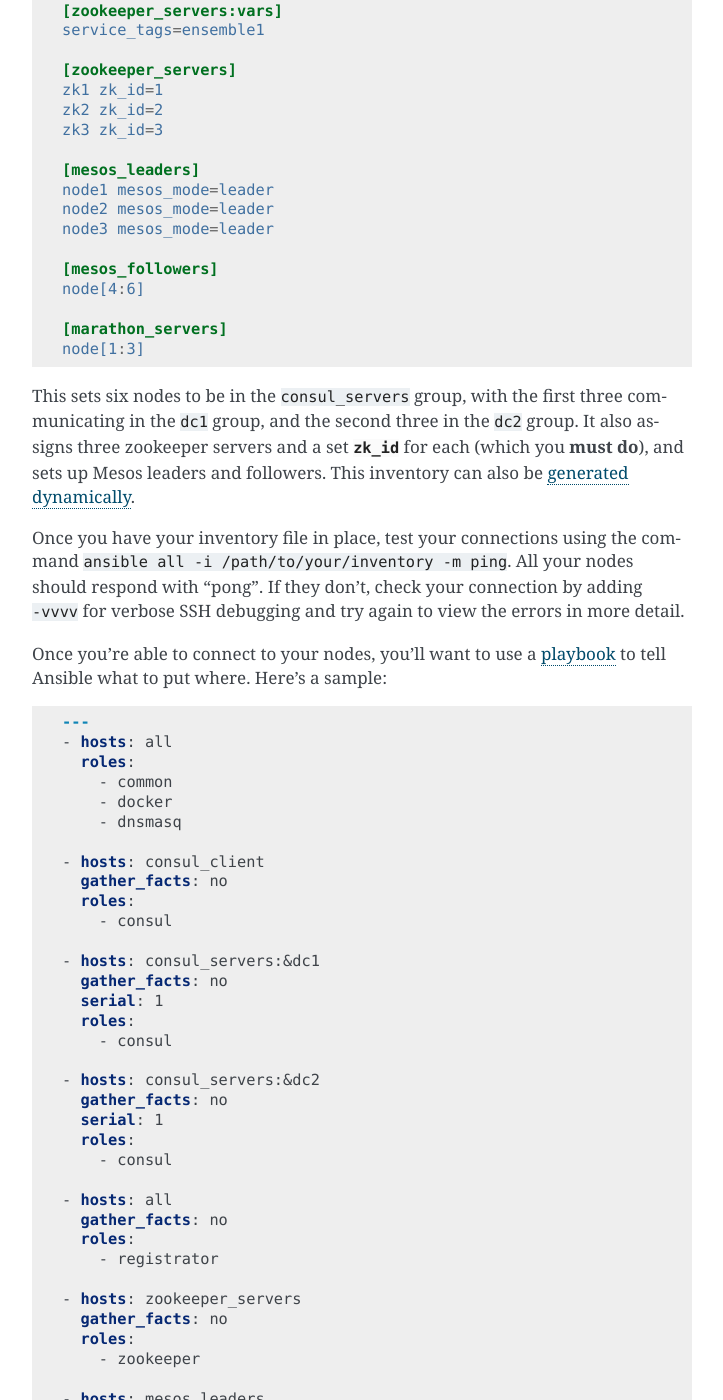
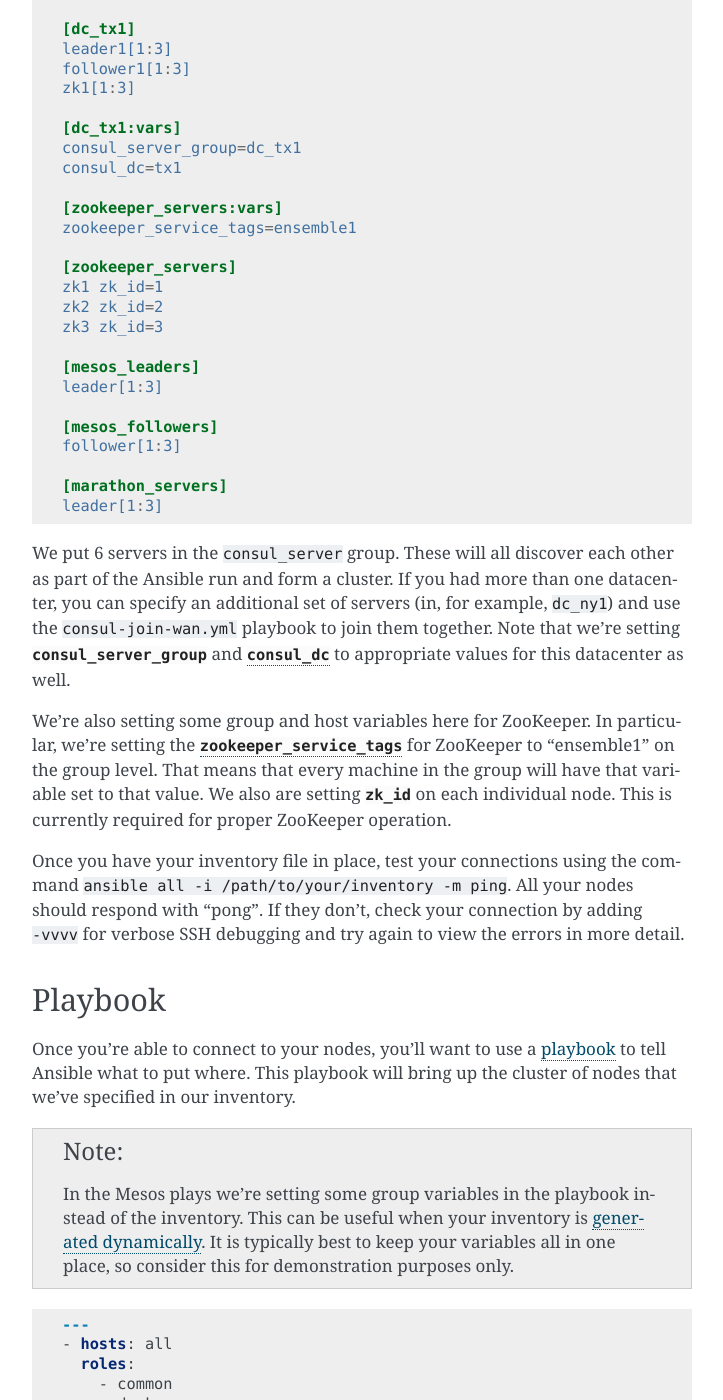
Before and after one commit to mantl/mantl, a Sphinx documentation site: the page built from docs/getting_started.rst, in a window 1280 px wide and 1400 px high, scrolled down 792 px. Shown: the whole window, without its empty margins (388-1111 px from the left). Built offline with Sphinx 7.4.7, drawn with Linux system fonts in a browser that asks for light colours; some of the changed text lies outside the part shown.

Commit message:
docs(getting_started): flesh out examples more

```diff
--- a/docs/getting_started.rst
+++ b/docs/getting_started.rst
@@ -8,37 +8,44 @@
 The Microservices Infrastructure project uses Ansible to bring up
 nodes and clusters. This generally means that you need two things:
 
- #. an `inventory file`_ with the hosts you want to be modified.
- #. a playbook to show which components should go where.
+ 1. an `inventory file`_ with the hosts you want to be modified.
+ 2. a playbook to show which components should go where.
 
-.. _working Ansible installation: http://docs.ansible.com/intro_installation.html#installing-the-control-machine
-.. _inventory file: http://docs.ansible.com/intro_inventory.html
+Inventory
+---------
 
-The inventory file can look something like this:
+Let's set up an inventory file that will control a single datacenter:
+``tx1``. We'll be setting up 9 machines: 3 leaders, 3 followers, and 3
+ZooKeepers.
 
 .. code-block:: dosini
 
-    node1 ansible_ssh_hostname=10.10.10.10
-    node2 ansible_ssh_hostname=10.10.10.11
-    node3 ansible_ssh_hostname=10.10.10.12
-    node4 ansible_ssh_hostname=10.10.10.13
-    node5 ansible_ssh_hostname=10.10.10.14
-    node6 ansible_ssh_hostname=10.10.10.15
-    zk1 ansible_ssh_hostname=10.10.10.16
-    zk2 ansible_ssh_hostname=10.10.10.17
-    zk3 ansible_ssh_hostname=10.10.10.18
+    leader1    ansible_ssh_hostname=10.10.10.10
+    leader2    ansible_ssh_hostname=10.10.10.11
+    leader3    ansible_ssh_hostname=10.10.10.12
+    follower1  ansible_ssh_hostname=10.10.10.13
+    follower2  ansible_ssh_hostname=10.10.10.14
+    follower3  ansible_ssh_hostname=10.10.10.15
+    zk1        ansible_ssh_hostname=10.10.10.16
+    zk2        ansible_ssh_hostname=10.10.10.17
+    zk3        ansible_ssh_hostname=10.10.10.18
 
-    [consul_servers]
-    node[1:6]
+    [consul_server]
+    leader[1:3]
+    follower[1:3]
+    zk[1:3]
 
-    [dc1]
-    node[1:3]
+    [dc_tx1]
+    leader1[1:3]
+    follower1[1:3]
+    zk1[1:3]
 
-    [dc2]
-    node[4:6]
+    [dc_tx1:vars]
+    consul_server_group=dc_tx1
+    consul_dc=tx1
 
     [zookeeper_servers:vars]
-    service_tags=ensemble1
+    zookeeper_service_tags=ensemble1
 
     [zookeeper_servers]
     zk1 zk_id=1
@@ -46,22 +53,29 @@
     zk3 zk_id=3
 
     [mesos_leaders]
-    node1 mesos_mode=leader
-    node2 mesos_mode=leader
-    node3 mesos_mode=leader
+    leader[1:3]
 
     [mesos_followers]
-    node[4:6]
+    follower[1:3]
 
     [marathon_servers]
-    node[1:3]
+    leader[1:3]
 
-This sets six nodes to be in the ``consul_servers`` group, with the
-first three communicating in the ``dc1`` group, and the second three
-in the ``dc2`` group. It also assigns three zookeeper servers and a
-set :data:`zk_id` for each (which you **must do**), and sets up Mesos
-leaders and followers. This inventory can also be `generated
-dynamically`_.
+We put 6 servers in the ``consul_server`` group. These will all
+discover each other as part of the Ansible run and form a cluster. If
+you had more than one datacenter, you can specify an additional set of
+servers (in, for example, ``dc_ny1``) and use the
+``consul-join-wan.yml`` playbook to join them together. Note that
+we're setting :data:`consul_server_group` and :data:`consul_dc` to
+appropriate values for this datacenter as well.
+
+We're also setting some group and host variables here for
+ZooKeeper. In particular, we're setting the
+:data:`zookeeper_service_tags` for ZooKeeper to "ensemble1" on the
+group level. That means that every machine in the group will have that
+variable set to that value. We also are setting :data:`zk_id` on each
+individual node. This is currently required for proper ZooKeeper
+operation.
 
 Once you have your inventory file in place, test your connections
 using the command ``ansible all -i /path/to/your/inventory -m
@@ -69,10 +83,18 @@
 check your connection by adding ``-vvvv`` for verbose SSH debugging
 and try again to view the errors in more detail.
 
+Playbook
+--------
+
 Once you're able to connect to your nodes, you'll want to use a
-`playbook`_ to tell Ansible what to put where. Here's a sample:
+`playbook`_ to tell Ansible what to put where. This playbook will
+bring up the cluster of nodes that we've specified in our inventory.
 
-.. _playbook: http://docs.ansible.com/playbooks.html
+.. note:: In the Mesos plays we're setting some group variables in the
+          playbook instead of the inventory. This can be useful when
+          your inventory is `generated dynamically`_. It is typically
+          best to keep your variables all in one place, so consider
+          this for demonstration purposes only.
 
 .. code-block:: yaml+jinja
 
@@ -83,18 +105,23 @@
         - docker
         - dnsmasq
 
-    - hosts: consul_client
+    # this syntax essentially means "take all the servers in dc1 which
+    # are also in consul_server"
+    # see: http://docs.ansible.com/intro_patterns.html
+    - hosts: dc_tx1:&consul_server
+      # to speed things up we turn off gather_facts after we've
+      # already done it on the host.
       gather_facts: no
-      roles:
-        - consul
-
-    - hosts: consul_servers:&dc1
-      gather_facts: no
+      # consul servers should be updated only a few at a time so that
+      # the cluster doesn't lose quorum. We've set it to 1 here because
+      # that's the maxiumum you can lose at once in a 3-node cluster.
       serial: 1
       roles:
         - consul
 
-    - hosts: consul_servers:&dc2
+    # again, we don't have any hosts in ny1, so this is jut how it
+    # would run if we *did*.
+    - hosts: ny1:&consul_server
       gather_facts: no
       serial: 1
       roles:
@@ -105,6 +132,9 @@
       roles:
         - registrator
 
+    # remember that zk_id and other ZooKeeper variables are set in our
+    # inventory in this case, so we don't need to define them in the
+    # playbook
     - hosts: zookeeper_servers
       gather_facts: no
       roles:
@@ -113,11 +143,31 @@
     - hosts: mesos_leaders
       gather_facts: no
       roles:
+        # here we're providing the value of mesos_mode. It will only
+        # be visible within the role.
         - mesos
+          mesos_mode: leader
+        - marathon
 
     - hosts: mesos_followers
       gather_facts: no
       roles:
         - mesos
+          mesos_mode: follower
+
+Run this playbook with ``ansible-playbook -i /path/to/your/inventory
+/path/to/your/playbook.yml``. It will take a while for everything to
+come up as machines will have to download quite a few dependencies if
+they're fresh.
+
+Finishing Up
+------------
+
+Once you've run the playbook successfully, you should be able to
+access Mesos on any of your ``mesos_leader`` nodes on port 5050, and
+Marathon on port 8080.
 
 .. _generated dynamically: http://docs.ansible.com/intro_dynamic_inventory.html
+.. _inventory file: http://docs.ansible.com/intro_inventory.html
+.. _playbook: http://docs.ansible.com/playbooks.html
+.. _working Ansible installation: http://docs.ansible.com/intro_installation.html#installing-the-control-machine
```
